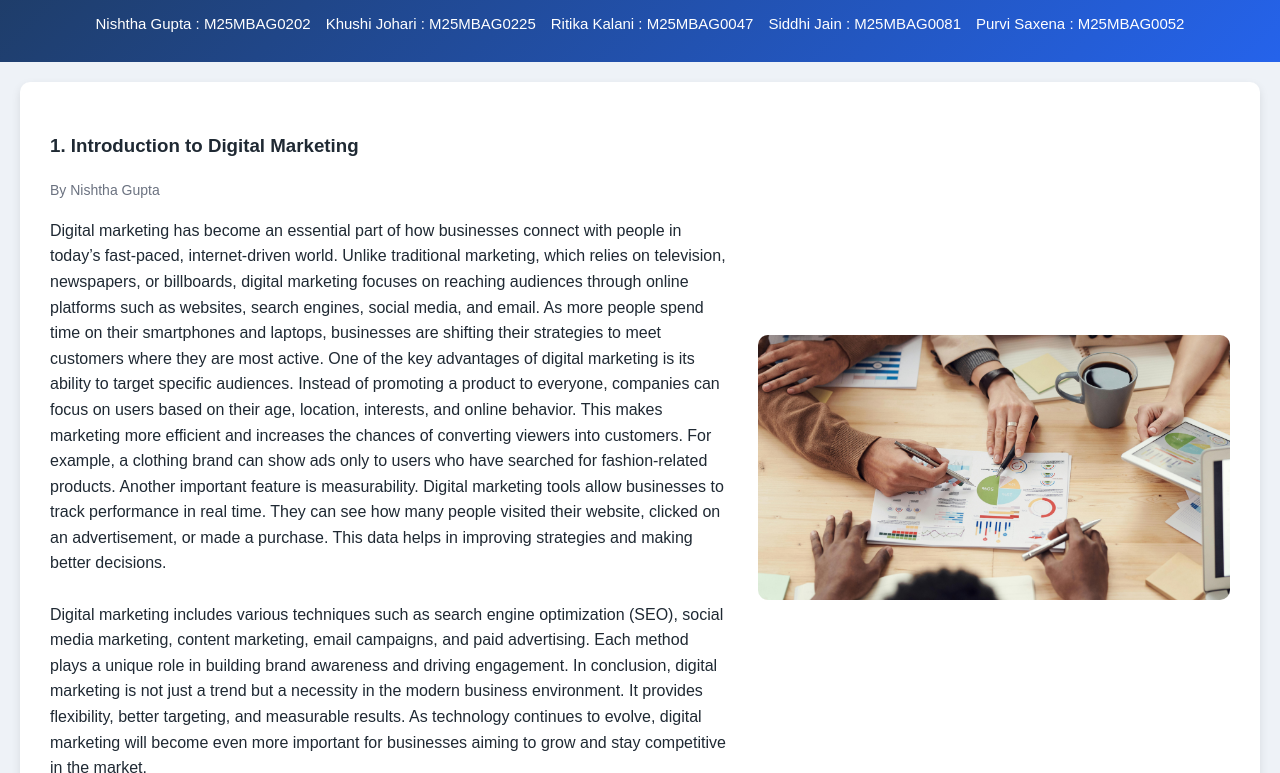
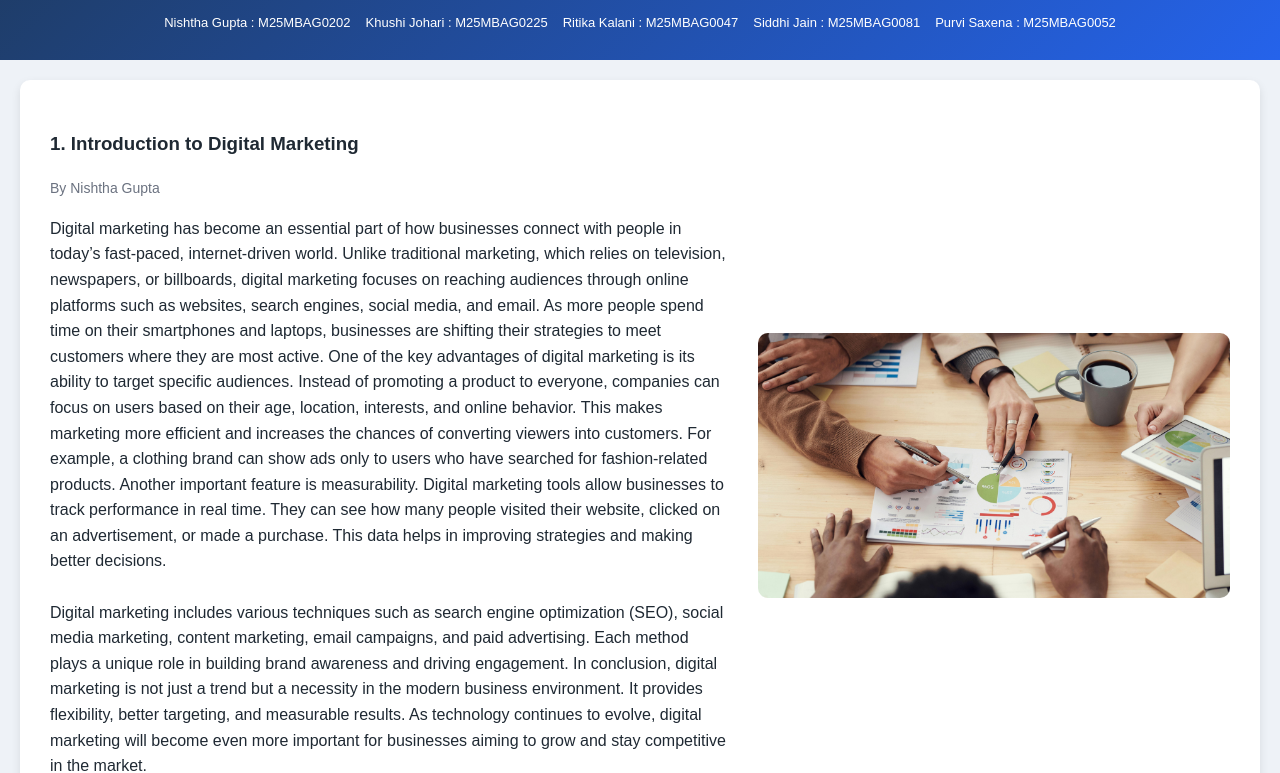
Before and after one commit to Harsh12kamal/mba-project-site, a plain HTML site: page index.html in a window 1280 px wide. Shown: the part 114-887 px from the top of the page. Drawn offline with Linux system fonts and the light colour scheme.

Commit message:
Update index.html

```diff
--- a/index.html
+++ b/index.html
@@ -36,7 +36,7 @@ header p {
     flex-wrap: wrap;
     justify-content: center;
     gap: 15px;
-    font-size: 15px;
+    font-size: 13px;
 }
 
 .team span {
```
